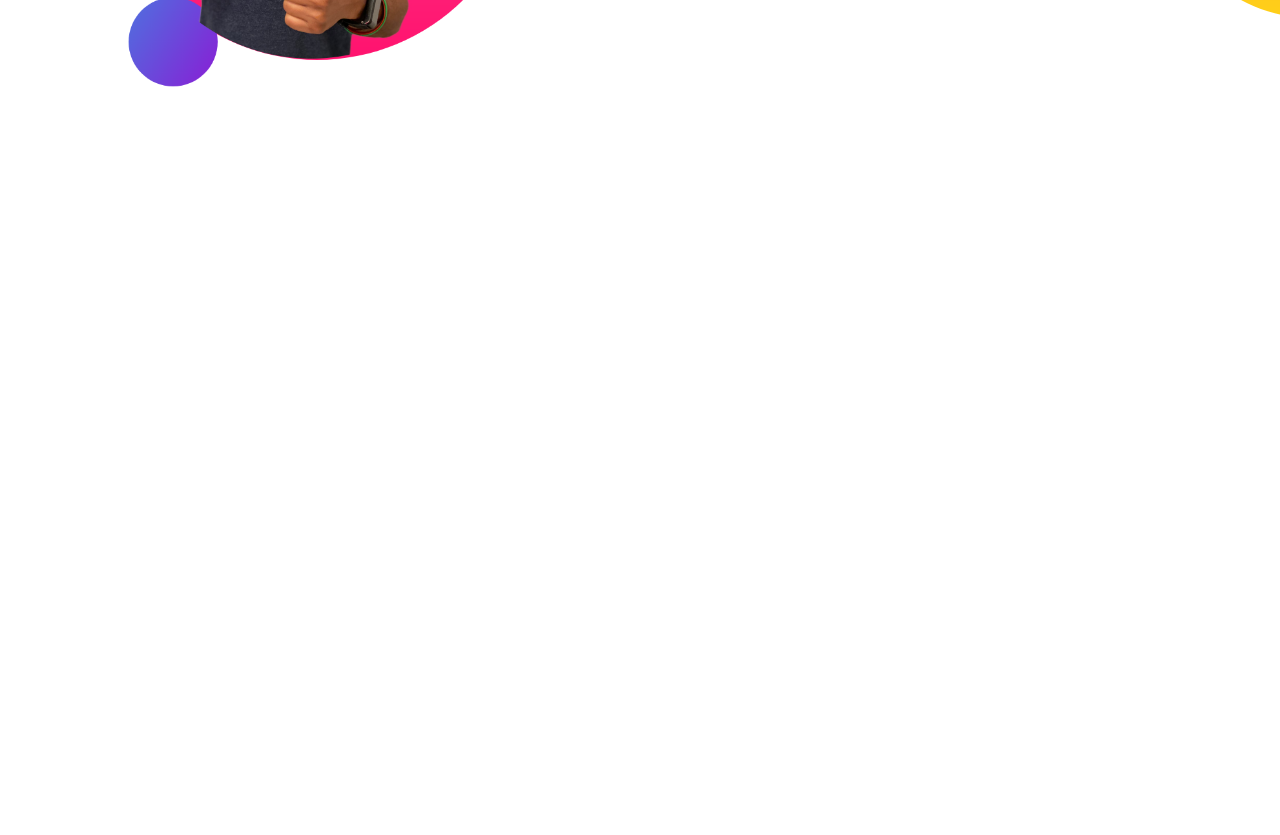
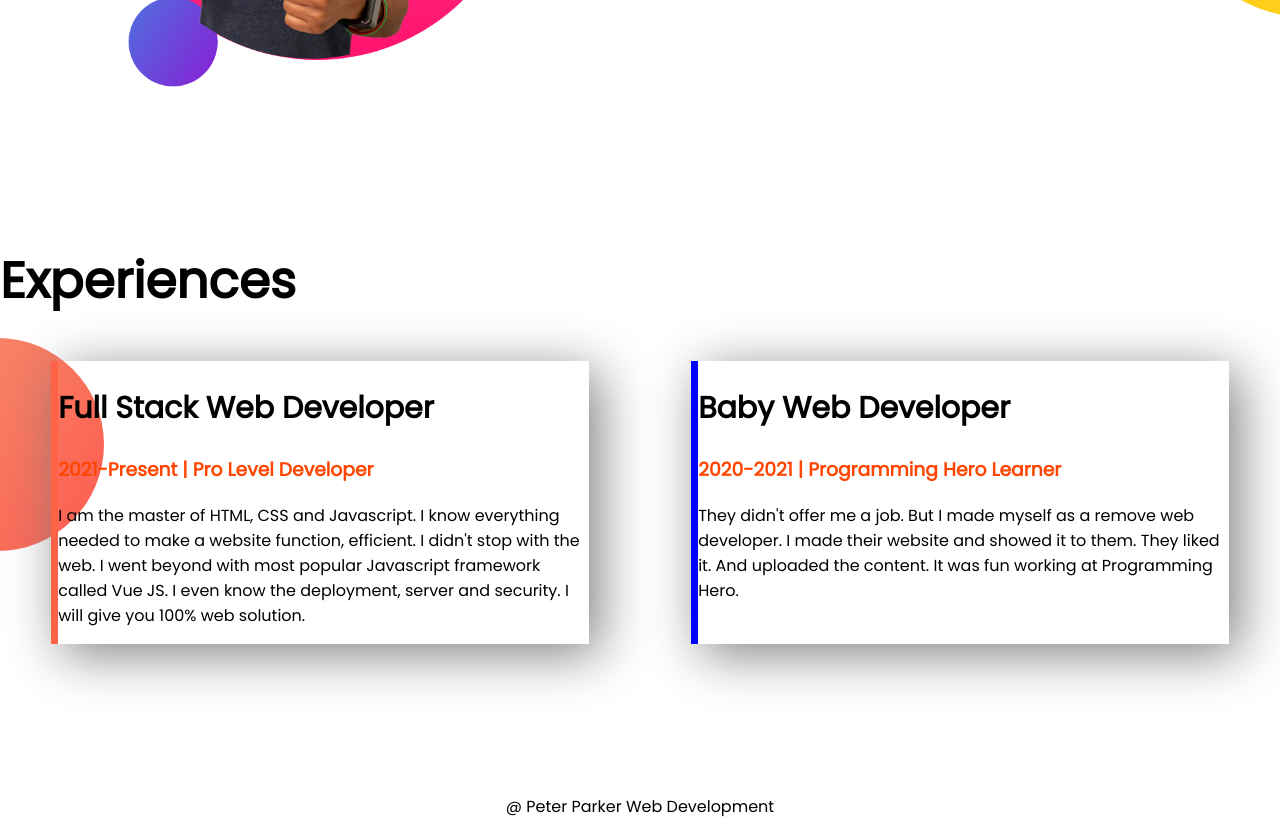
Before and after one commit to MuradNoor/Portfolio, a plain HTML site: page index.html in a window 1280 px wide. Shown: the part 970-1805 px from the top of the page. Before the commit the page ends 1214 px from the top, so only its background shows below. Drawn offline with Linux system fonts and the light colour scheme.

Commit message:
style and footer addede

```diff
--- a/index.html
+++ b/index.html
@@ -13,7 +13,7 @@
 </head>
 
 <body>
-    <section class="top">
+    <section class="top flexible">
         <div class="half-width">
             <h1>Welcome to</h1>
             <h1><span class="text-color">Peter Parker</span> world!</h1>
@@ -26,7 +26,7 @@
         </div>
         <div class="half-width"><img src="images/jhankar.png" alt=""></div>
     </section>
-    <section class="dream-big">
+    <section class="dream-big flexible">
         <div class="half-width"><img src="images/jhankar2.png" alt=""> </div>
         <div class="half-width">
             <h1>Dream Big</h1>
@@ -37,5 +37,28 @@
                 DOWNLOAD RESUME</a>
         </div>
     </section>
+    <section class="experience-area">
+        <h1>Experiences</h1>
+        <div class="flexible">
+            <div id="fwd" class="experience-item">
+                <h2>Full Stack Web Developer</h2>
+                <h3 class="text-color">2021-Present | Pro Level Developer
+                </h3>
+                <p>I am the master of HTML, CSS and Javascript. I know everything needed to make a website function, efficient. I didn't stop with the web. I went beyond with most popular Javascript framework called Vue JS. I even know the deployment, server and security. I will give you 100% web solution.
+
+                </p>
+            </div>
+            <div id="bwd" class="experience-item">
+                <h2>Baby Web Developer
+                </h2>
+                <h3 class="text-color">2020-2021 | Programming Hero Learner
+                </h3>
+                <p>They didn't offer me a job. But I made myself as a remove web developer. I made their website and showed it to them. They liked it. And uploaded the content. It was fun working at Programming Hero.
+
+                </p>
+            </div>
+        </div>
+    </section>
 </body>
+<footer><p>@ Peter Parker Web Development </p></footer>
 </html>
--- a/style.css
+++ b/style.css
@@ -6,12 +6,15 @@ body {
 h1 {
     font-size: 50px;
 }
+h2{
+    font-size: 30px;
+}
 
 .text-color {
     color: orangered;
 }
 
-section {
+.flexible {
     display: flex;
     margin-bottom: 150PX;
 }
@@ -19,6 +22,13 @@ section {
 .half-width {
     width: 50%;
     padding-left: 5%;
+}
+.experience-item{
+    width: 50%;
+    margin-left: 4%;
+    margin-right: 4%;
+    box-shadow: 10px 10px 50px grey;
+
 }
 
 .half-width img {
@@ -44,3 +54,17 @@ section {
     background-repeat: no-repeat;
     background-position: right;
 }
+.experience-area{
+    background-image: url(images/exp-bg.png);
+    background-repeat: no-repeat;
+    background-position: left;
+}
+#fwd{
+    border-left: 7px solid tomato;
+}
+#bwd{
+    border-left: 7px solid blue;
+}
+footer p{
+    text-align: center;
+}
```
